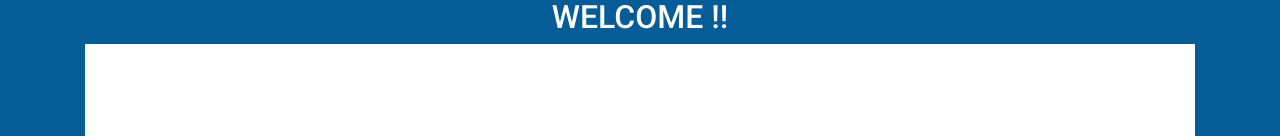
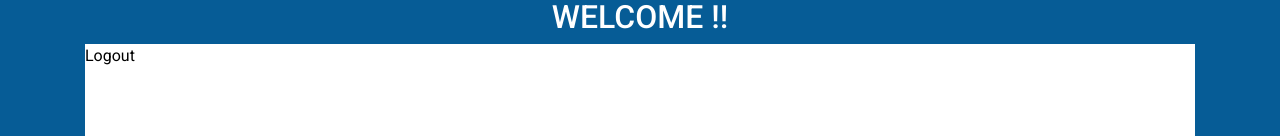
Before and after one commit to luisdavis/bc-mobile, an Angular app: page /home in a window 1280 px wide. Shown: the part 332-468 px from the top of the page. Built offline with nearby package versions, Linux system fonts and the light colour scheme.

Commit message:
add logout in home

```diff
--- a/src/app/home/home.component.html
+++ b/src/app/home/home.component.html
@@ -12,6 +12,7 @@
         <h2>WELCOME {{ getUser().username }}!!</h2>
     </div>
     <div class="content">
+        <a (click)="logout()">Logout</a>
 
     </div>
 </div>
--- a/src/app/home/home.component.scss
+++ b/src/app/home/home.component.scss
@@ -19,6 +19,10 @@
 .content{
     background: white;
     height: 500px;
+    color: block;
+    a{
+        color: black;
+    }
 }
 
 h2{
--- a/src/app/home/home.component.ts
+++ b/src/app/home/home.component.ts
@@ -1,4 +1,5 @@
 import { Component, OnInit } from '@angular/core';
+import { Router } from '@angular/router';
 
 @Component({
   selector: 'app-home',
@@ -7,7 +8,7 @@ import { Component, OnInit } from '@angular/core';
 })
 export class HomeComponent implements OnInit {
 
-  constructor() { }
+  constructor(private router: Router) { }
 
   ngOnInit() {
   }
@@ -16,4 +17,10 @@ export class HomeComponent implements OnInit {
   getUser(){
     return JSON.parse(localStorage.getItem("user")) || 'GUEST USER';
   }
+
+  logout(){
+    //TODO: this functionality should be located globally in a side bar menu by click the hammer
+    localStorage.removeItem('user');
+    this.router.navigate(['/'])
+  }
 }
```
